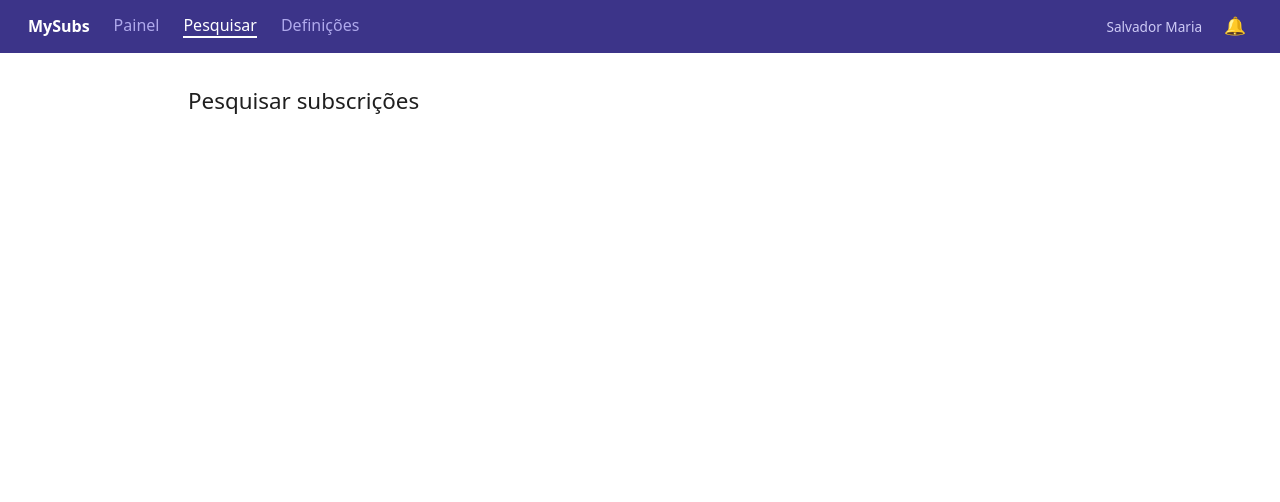
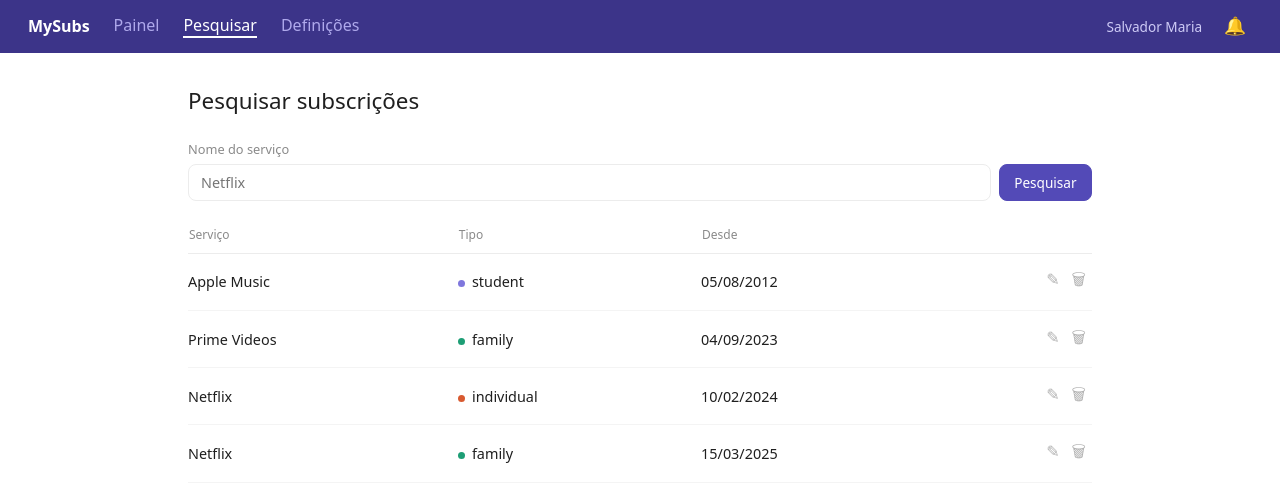
Before and after one commit to simaobaltazar/lei022-tp1-Simao-Baltazar, a React (Vite) app in the folder frontend/: page /search in a window 1280 px wide. Shown: the top 502 px of the page. Built offline with nearby package versions, Linux system fonts and the light colour scheme.

Commit message:
feat: search page with name filter

```diff
--- a/frontend/src/data.js
+++ b/frontend/src/data.js
@@ -9,3 +9,10 @@ export const user = {
     { id: 4, nameService: 'Spotify', type: 'family', joining: '2026-11-22T10:00:00.000Z' }
   ]
 };
+
+export const allServices = [
+  { id: 1, nameService: 'Apple Music', type: 'student', joining: '2012-08-05T17:00:00.000Z', userId: 1 },
+  { id: 2, nameService: 'Prime Videos', type: 'family', joining: '2023-09-04T13:00:00.000Z', userId: 1 },
+  { id: 3, nameService: 'Netflix', type: 'individual', joining: '2024-02-10T20:00:00.000Z', userId: 1 },
+  { id: 4, nameService: 'Netflix', type: 'family', joining: '2025-03-15T09:00:00.000Z', userId: 2 }
+];
--- a/frontend/src/pages/SearchPage.jsx
+++ b/frontend/src/pages/SearchPage.jsx
@@ -1,7 +1,44 @@
+import { useState } from 'react';
+import { allServices } from '../data';
+import SubscriptionTable from '../components/SubscriptionTable';
+
 function SearchPage() {
+  const [text, setText] = useState('');
+  const [search, setSearch] = useState('');
+
+  function handleSubmit(event) {
+    event.preventDefault();
+    setSearch(text.trim());
+  }
+
+  const results = search
+    ? allServices.filter((s) => s.nameService.toLowerCase() === search.toLowerCase())
+    : allServices;
+
   return (
     <main className="container">
       <h1>Pesquisar subscrições</h1>
+
+      <form className="search-form" onSubmit={handleSubmit}>
+        <label htmlFor="search">Nome do serviço</label>
+        <div className="search-row">
+          <input
+            id="search"
+            type="search"
+            className="input"
+            placeholder="Netflix"
+            value={text}
+            onChange={(event) => setText(event.target.value)}
+          />
+          <button type="submit" className="btn btn-primary">Pesquisar</button>
+        </div>
+      </form>
+
+      {results.length === 0 ? (
+        <p className="muted">Nenhuma subscrição chamada "{search}".</p>
+      ) : (
+        <SubscriptionTable services={results} />
+      )}
     </main>
   );
 }
--- a/frontend/src/styles.css
+++ b/frontend/src/styles.css
@@ -214,6 +214,36 @@ p {
   color: var(--text);
 }
 
+.search-form {
+  margin: 1.5rem 0;
+}
+
+.search-form label {
+  display: block;
+  font-size: 0.8rem;
+  color: var(--muted);
+  margin-bottom: 0.4rem;
+}
+
+.search-row {
+  display: flex;
+  gap: 0.5rem;
+}
+
+.input {
+  flex: 1;
+  font: inherit;
+  font-size: 0.9rem;
+  padding: 0.5rem 0.75rem;
+  border: 1px solid var(--line);
+  border-radius: 8px;
+}
+
+.input:focus {
+  outline: 2px solid var(--primary-line);
+  border-color: var(--primary);
+}
+
 @media (max-width: 640px) {
   .navbar {
     flex-wrap: wrap;
```
